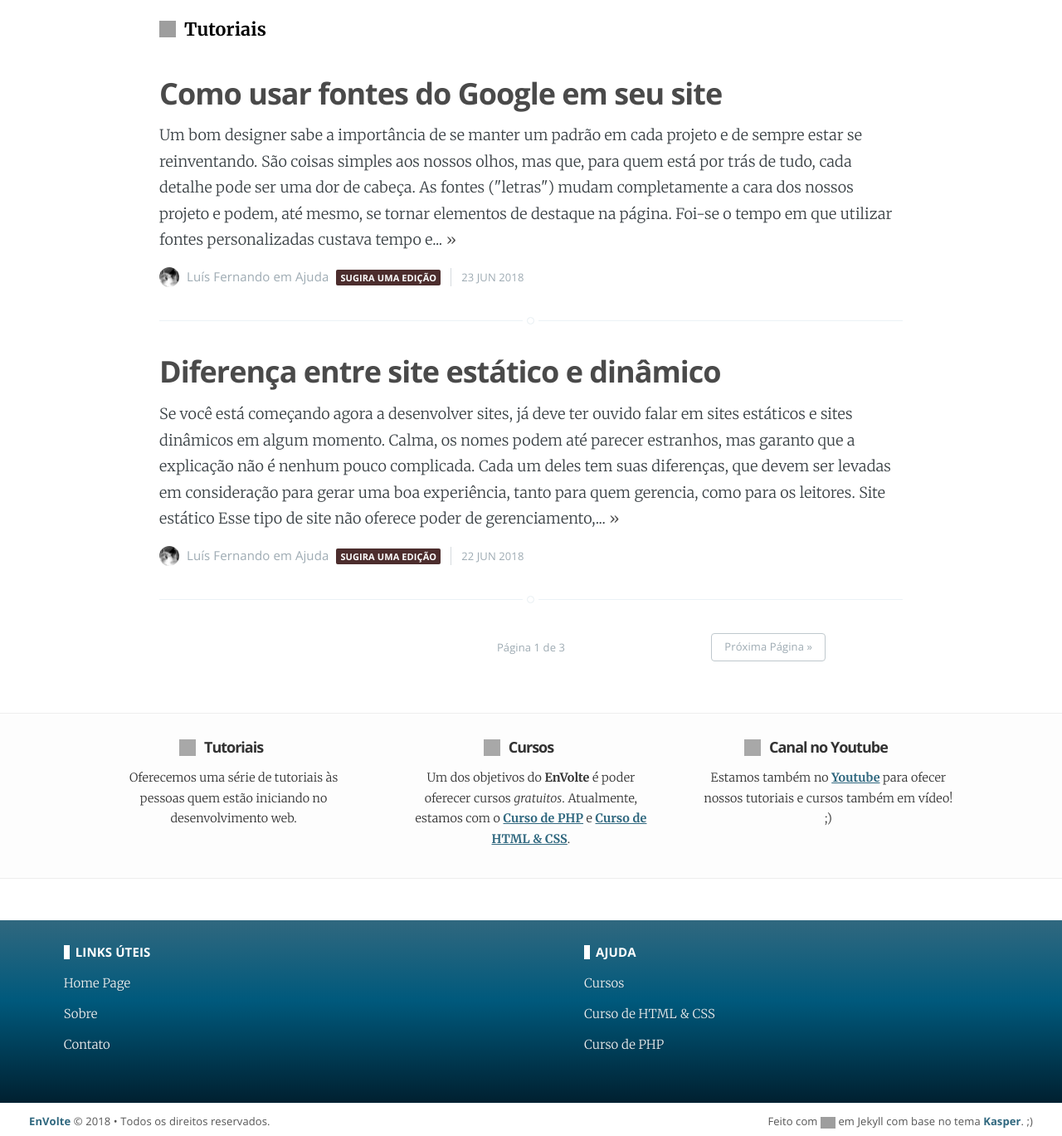
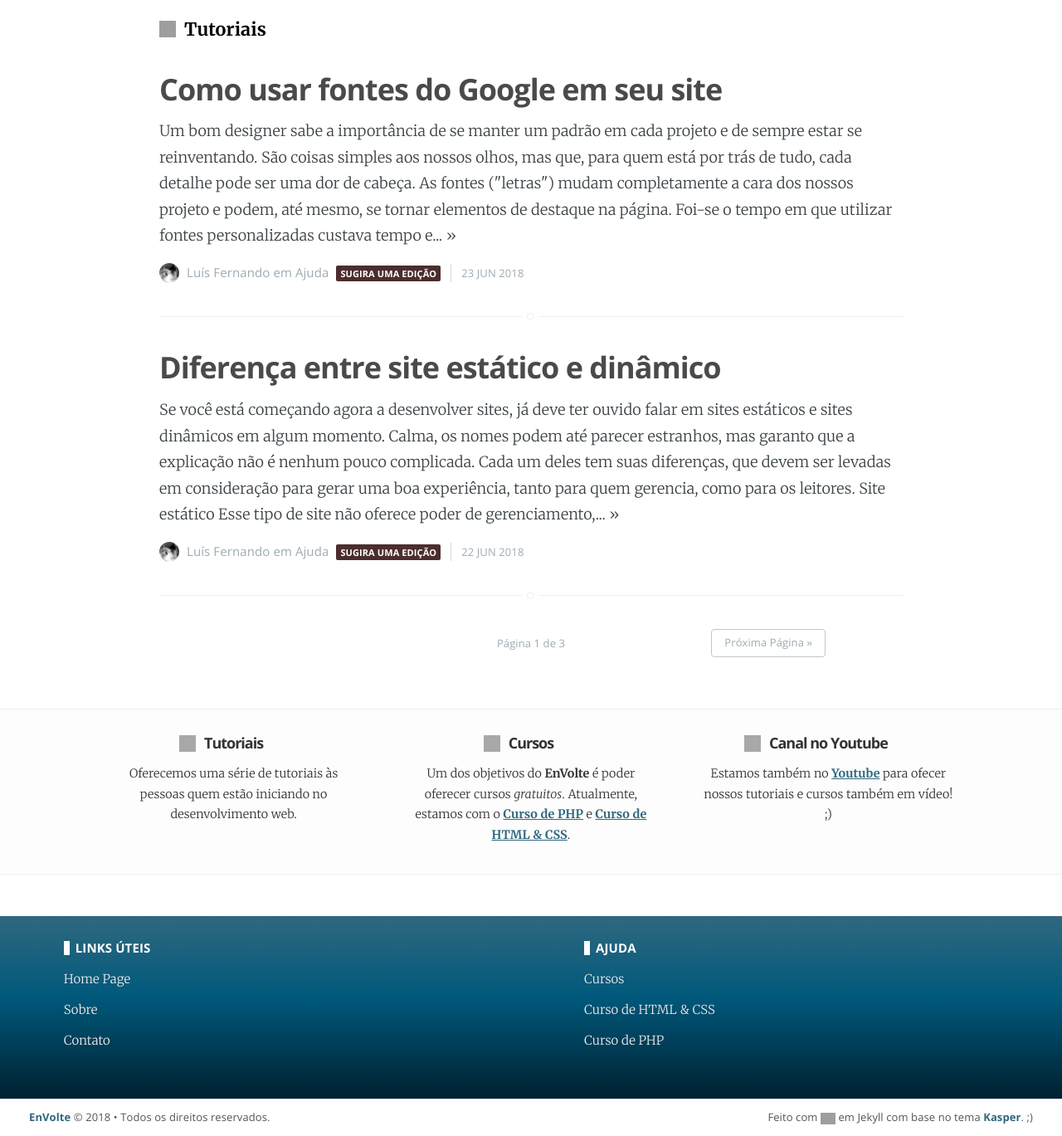
Before and after one commit to EnVolte/envolte.github.io, a Jekyll site: the page built from index.html, in a window 1280 px wide. Shown: the part 1200-2569 px from the top of the page at 83% size. Built offline with Jekyll 4.4.1, drawn with Linux system fonts in a browser that asks for light colours; the list of posts is cut into pages by our own code; grey boxes are pictures that could not be loaded.

Commit message:
Update index.html

```diff
--- a/index.html
+++ b/index.html
@@ -77,7 +77,7 @@
     </div>
 
 <div></div><br><br><br>
-<div class="titlep"><span class="ico" style="background-image: url('https://raw.githubusercontent.com/google/material-design-icons/master/action/2x_web/ic_chrome_reader_mode_black_48dp.png');"></span> Tutoriais</div>
+<div class="titlep" style="margin-top: 20px; margin-bottom: -5px;"><span class="ico" style="background-image: url('https://raw.githubusercontent.com/google/material-design-icons/master/action/2x_web/ic_chrome_reader_mode_black_48dp.png');"></span> Tutoriais</div>
 
     {% for post in paginator.posts %}
 
```
